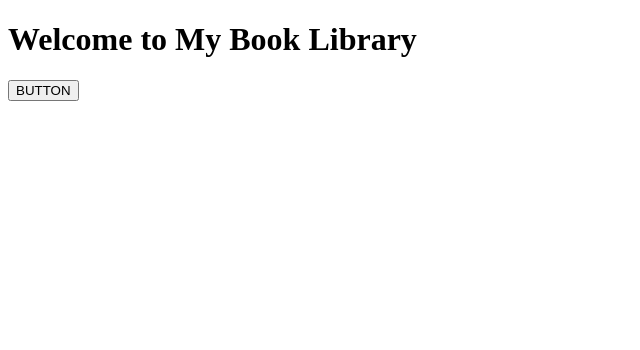
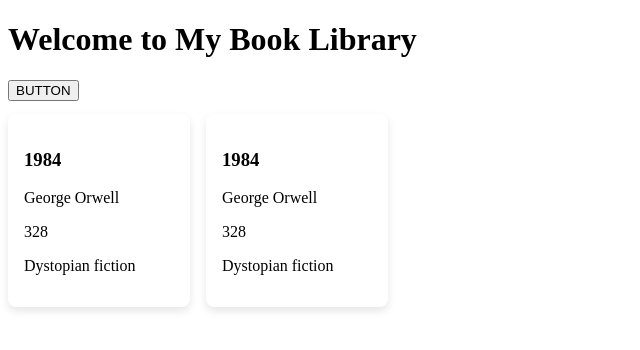
Before and after one commit to Houinni/odin-library, a plain HTML site: page index.html in a window 1280 px wide. Shown: the whole page, without its empty margins (0-640 px from the left). Drawn offline with Linux system fonts and the light colour scheme.

Commit message:
Display books in cards
Update html and js file to create card that display title, author, pages, description

```diff
--- a/index.html
+++ b/index.html
@@ -10,10 +10,14 @@
     <button id = "test">BUTTON</button>
     <pre id="log"></pre>
     <script src="index.js" defer></script>
-    <div class="'card">
+    <!-- <div class="'card">
         <p id="book">
 
         </p>
+    </div> -->
+    <div id="card-container" style="display: flex; gap: 16px; flex-wrap: wrap;">
+
     </div>
+
 </body>
 </html>
--- a/index.js
+++ b/index.js
@@ -17,11 +17,32 @@ function addBookToLibrary(title, author, pages, description) {
 }
 
 addBookToLibrary("1984", "George Orwell", 328, "Dystopian fiction");
+addBookToLibrary("1984", "George Orwell", 328, "Dystopian fiction");
 
-console.log((4 + 6 + 9) / 77);
+// let book = document.getElementById('book')
 
-let book = document.getElementById('book')
+// function displayBooks(){
+//   for(let i =0;i<myLibrary.length;i++){
+//     book.textContent+=JSON.stringify(myLibrary[i])
+//   }
+// }
+// displayBooks()
 
-// function displayBooks(arr){
-//   for(let i =0,)
-// }
+ const container = document.getElementById("card-container");
+
+  myLibrary.forEach(book => {
+    const card = document.createElement("div");
+    card.style.padding = "16px";
+    card.style.borderRadius = "8px";
+    card.style.boxShadow = "0 4px 8px rgba(0,0,0,0.1)";
+    card.style.width = "150px";
+
+    card.innerHTML = `
+      <h3>${book.title}</h3>
+      <p>${book.author}</p>
+      <p>${book.pages}</p>
+      <p>${book.description}</p>
+    `;
+
+    container.appendChild(card);
+  });
```
